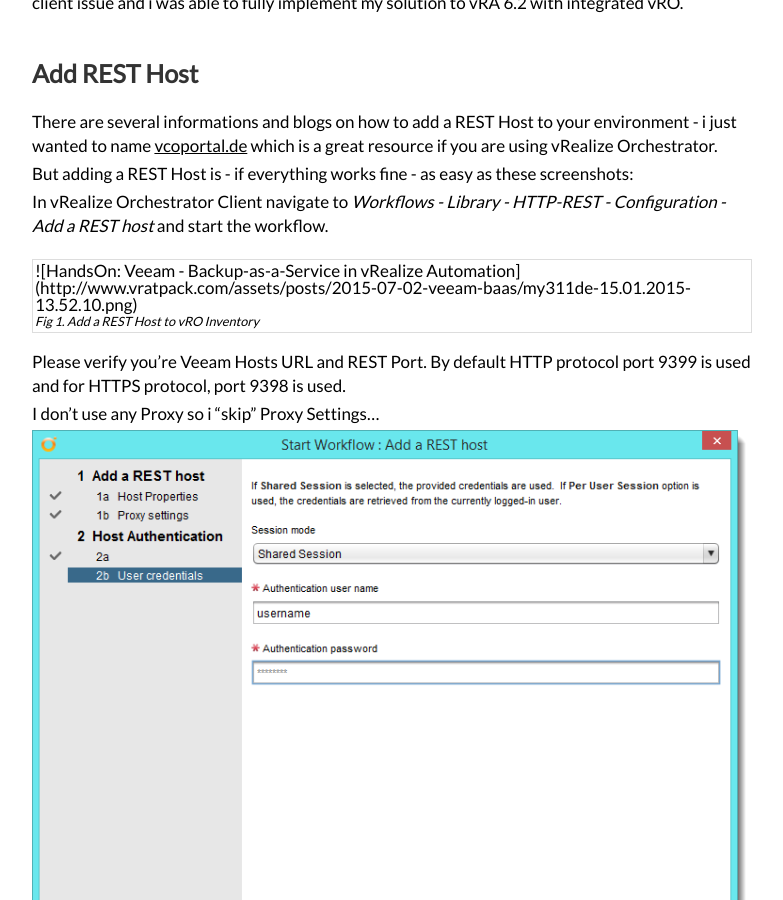
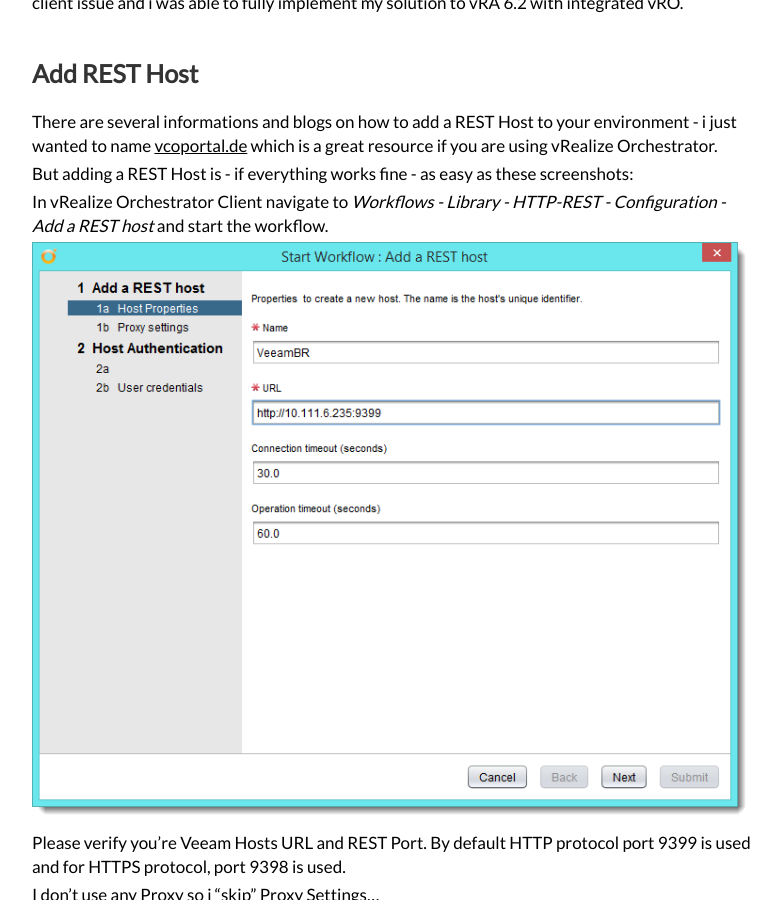
Before and after one commit to gitter-badger/vratpack.github.io, a Jekyll site: the page built from _posts/2015-07-02-veeam-baas.md, in a window 1280 px wide and 900 px high, scrolled down 852 px. Shown: the whole window, without its empty margins (248-1031 px from the left). Built offline with Jekyll 4.4.1, drawn with Linux system fonts in a browser that asks for light colours; Markdown is read by kramdown in place of the engine named in the settings; comment, search, counter and statistics services are not loaded.

Commit message:
Post Update

```diff
--- a/_posts/2015-07-02-veeam-baas.md
+++ b/_posts/2015-07-02-veeam-baas.md
@@ -37,10 +37,8 @@
 
 In vRealize Orchestrator Client navigate to *Workflows - Library - HTTP-REST - Configuration - Add a REST host* and start the workflow.
 
-<figure>
+
   ![HandsOn: Veeam - Backup-as-a-Service in vRealize Automation](http://www.vratpack.com/assets/posts/2015-07-02-veeam-baas/my311de-15.01.2015-13.52.10.png)
-  <figcaption>Fig 1. Add a REST Host to vRO Inventory</figcaption>
-</figure>
 
 Please verify you're Veeam Hosts URL and REST Port. By default HTTP protocol port 9399 is used and for HTTPS protocol, port 9398 is used.
 
```
